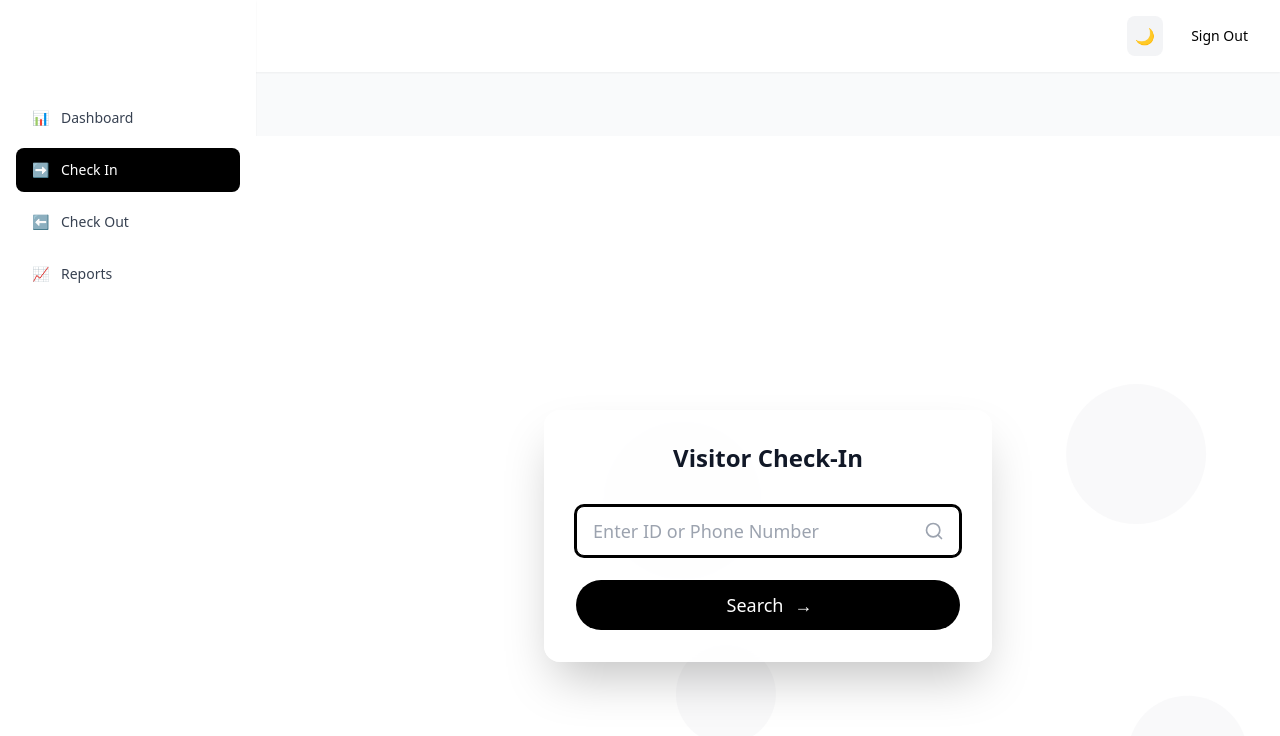
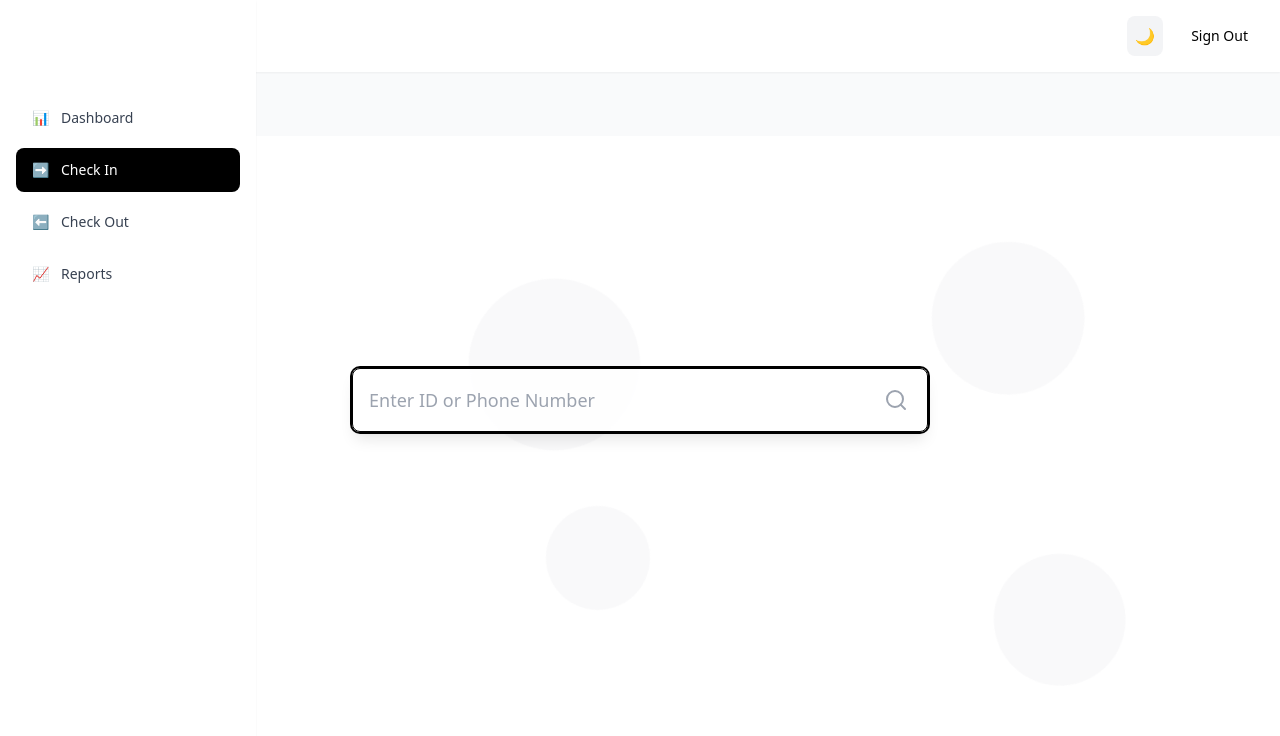
Before and after one commit to bguerschom0/VMS, a React (Vite) app: page /check-in in a window 1280 px wide. Shown: the top 736 px of the page. Built offline with nearby package versions, Linux system fonts and the light colour scheme; sample sign-in values are in the browser's storage.

Commit message:
Update CheckIn.jsx

```diff
--- a/src/pages/CheckIn.jsx
+++ b/src/pages/CheckIn.jsx
@@ -1,23 +1,18 @@
-import { useState } from 'react';
+import { useState, useRef } from 'react';
 import { motion, AnimatePresence } from 'framer-motion';
-import Card  from '../components/common/Card';
-import  Input  from '../components/common/Input';
-import  Select  from '../components/common/Select';
-import  Button  from '../components/common/Button';
+import  Card  from '../components/common/Card';
 import { visitorsDump, departmentsDump } from '../data/visitorsDump';
 
-// Floating Circle Component
 const FloatingCircle = ({ size, initialX, initialY, duration }) => (
   <motion.div
-    className={`absolute rounded-full bg-gray-100/50`}
-    style={{
-      width: size,
-      height: size,
-    }}
+    className="absolute rounded-full bg-gray-100/50"
+    style={{ width: size, height: size }}
     initial={{ x: initialX, y: initialY }}
     animate={{
       x: [initialX - 20, initialX + 20, initialX],
       y: [initialY - 20, initialY + 20, initialY],
+      scale: [1, 1.1, 1],
+      rotate: [0, 180, 360]
     }}
     transition={{
       duration,
@@ -31,45 +26,26 @@ const FloatingCircle = ({ size, initialX, initialY, duration }) => (
 const CheckIn = () => {
   const [searchInput, setSearchInput] = useState('');
   const [isSearching, setIsSearching] = useState(true);
-  const [formData, setFormData] = useState({
-    fullName: '',
-    identityNumber: '',
-    gender: '',
-    phoneNumber: '',
-    otherNumber: '',
-    department: '',
-    purpose: '',
-    items: '',
-    photoUrl: '',
-    dateOfVisit: new Date().toISOString().split('T')[0],
-    timeOfArrival: new Date().toLocaleTimeString('en-US', { hour12: false })
-  });
-  const [isEditable, setIsEditable] = useState(false);
-  const [errors, setErrors] = useState({});
+  const [formData, setFormData] = useState({/* your initial form state */});
+  const inputRef = useRef(null);
 
   const handleSearch = (e) => {
-    e.preventDefault();
-    setIsSearching(false);
+    if (e.preventDefault) e.preventDefault();
 
-    if (searchInput === '#00') {
+    const searchValue = searchInput.trim();
+    if (!searchValue) return;
+
+    // Your existing search logic
+    if (searchValue === '#00') {
       setIsEditable(true);
       setFormData({
-        ...formData,
-        fullName: '',
-        identityNumber: '',
-        gender: '',
-        phoneNumber: '',
-        otherNumber: '',
-        photoUrl: 'IMG_0676.JPG'
+        // ... your reset form data
       });
-      return;
-    }
-
+    } else {
       const visitor = visitorsDump.find(v =>
-      v.identityNumber === searchInput ||
-      v.phoneNumber === searchInput
+        v.identityNumber === searchValue ||
+        v.phoneNumber === searchValue
       );
-
       if (visitor) {
         setFormData({
           ...formData,
@@ -78,114 +54,92 @@ const CheckIn = () => {
           purpose: '',
           items: ''
         });
-      setErrors({});
-    } else {
-      setErrors({ search: 'No visitor found' });
-      setIsSearching(true);
       }
+    }
+    setIsSearching(false);
   };
 
   return (
-    <div className="min-h-screen bg-white relative overflow-hidden">
+    <div className="min-h-screen bg-white">
       <AnimatePresence>
         {isSearching ? (
           <motion.div
             initial={{ opacity: 0 }}
             animate={{ opacity: 1 }}
             exit={{ opacity: 0 }}
-            className="flex items-center justify-center min-h-screen p-4"
+            className="fixed inset-0 flex items-center justify-center p-4"
           >
-            {/* Animated Background Circles */}
+            {/* Animated background circles */}
             <FloatingCircle size={160} initialX={-100} initialY={-50} duration={8} />
             <FloatingCircle size={120} initialX={400} initialY={200} duration={10} />
             <FloatingCircle size={100} initialX={-50} initialY={150} duration={7} />
             <FloatingCircle size={140} initialX={350} initialY={-100} duration={9} />
 
-            <div className="w-full max-w-md relative z-10">
-              <div className="bg-white/80 backdrop-blur-sm rounded-2xl shadow-2xl p-8">
-                <h2 className="text-2xl font-semibold text-center text-gray-900 mb-8">
-                  Visitor Check-In
-                </h2>
-
-                <form onSubmit={handleSearch} className="space-y-6">
-                  <div className="relative">
-                    <div className="relative flex items-center">
+            {/* Search Input */}
+            <motion.div
+              className="relative z-10 w-full max-w-xl"
+              initial={{ scale: 0.8 }}
+              animate={{ scale: 1 }}
+              transition={{ type: "spring", damping: 15 }}
+            >
+              <form onSubmit={handleSearch} className="relative group">
                 <input
+                  ref={inputRef}
                   type="text"
-                        className="w-full h-[50px] pl-5 pr-12 rounded-full border-2 border-gray-200
-                                 focus:outline-none focus:border-black transition-colors
-                                 text-gray-800 text-lg bg-white"
+                  className="w-full h-16 px-6 pr-12 text-lg bg-white/80 backdrop-blur-sm
+                           border-2 border-gray-200 rounded-full shadow-lg
+                           focus:outline-none focus:border-black transition-all duration-300
+                           hover:shadow-xl"
                   placeholder="Enter ID or Phone Number"
                   value={searchInput}
                   onChange={(e) => setSearchInput(e.target.value)}
+                  onKeyPress={(e) => e.key === 'Enter' && handleSearch(e)}
                   autoFocus
                 />
-                      <div className="absolute right-4 flex items-center">
-                        <svg
-                          className="w-5 h-5 text-gray-400"
+                <motion.button
+                  type="button"
+                  onClick={handleSearch}
+                  className="absolute right-4 top-1/2 -translate-y-1/2
+                           w-8 h-8 flex items-center justify-center
+                           text-gray-400 hover:text-black transition-colors"
+                  whileHover={{ scale: 1.1 }}
+                  whileTap={{ scale: 0.95 }}
+                >
+                  <motion.svg
+                    className="w-6 h-6"
                     fill="none"
                     strokeLinecap="round"
                     strokeLinejoin="round"
                     strokeWidth="2"
                     viewBox="0 0 24 24"
                     stroke="currentColor"
+                    initial={{ rotate: 0 }}
+                    animate={{ rotate: searchInput ? 90 : 0 }}
+                    transition={{ duration: 0.3 }}
                   >
                     <circle cx="11" cy="11" r="8" />
                     <path d="M21 21l-4.35-4.35" />
-                        </svg>
-                      </div>
-                    </div>
-                    {errors.search && (
-                      <p className="mt-2 text-sm text-red-500 text-center">{errors.search}</p>
-                    )}
-                  </div>
+                  </motion.svg>
+                </motion.button>
 
-                  <button
-                    type="submit"
-                    className="w-full h-[50px] bg-black text-white rounded-full text-lg
-                             hover:bg-gray-800 transition-colors duration-200
-                             flex items-center justify-center space-x-2"
-                  >
-                    <span>Search</span>
-                    <motion.span
-                      animate={{ x: [0, 5, 0] }}
-                      transition={{ duration: 1.5, repeat: Infinity }}
-                    >
-                      →
-                    </motion.span>
-                  </button>
+                {/* Animated bottom border */}
+                <motion.div
+                  className="absolute bottom-0 left-1/2 -translate-x-1/2 h-0.5 bg-black"
+                  initial={{ width: '0%' }}
+                  animate={{ width: searchInput ? '90%' : '0%' }}
+                  transition={{ duration: 0.3 }}
+                />
               </form>
-              </div>
-            </div>
+            </motion.div>
           </motion.div>
         ) : (
-          // Your existing visitor form code here
+          // Your existing form view with animations
           <motion.div
             initial={{ opacity: 0, y: 20 }}
             animate={{ opacity: 1, y: 0 }}
             className="p-6"
           >
-            <Card>
-              <form className="space-y-6">
-                {/* Existing form fields */}
-                {/* ... */}
-                <div className="flex justify-end space-x-4">
-                  <Button
-                    type="button"
-                    variant="secondary"
-                    onClick={() => {
-                      setIsSearching(true);
-                      setSearchInput('');
-                    }}
-                  >
-                    New Search
-                  </Button>
-                  <Button type="submit">
-                    Complete Check-In
-                  </Button>
-                </div>
-              </form>
-            </Card>
+            {/* Your form content */}
           </motion.div>
         )}
       </AnimatePresence>
```
Lines whose indentation alone changed are shown as unchanged.
